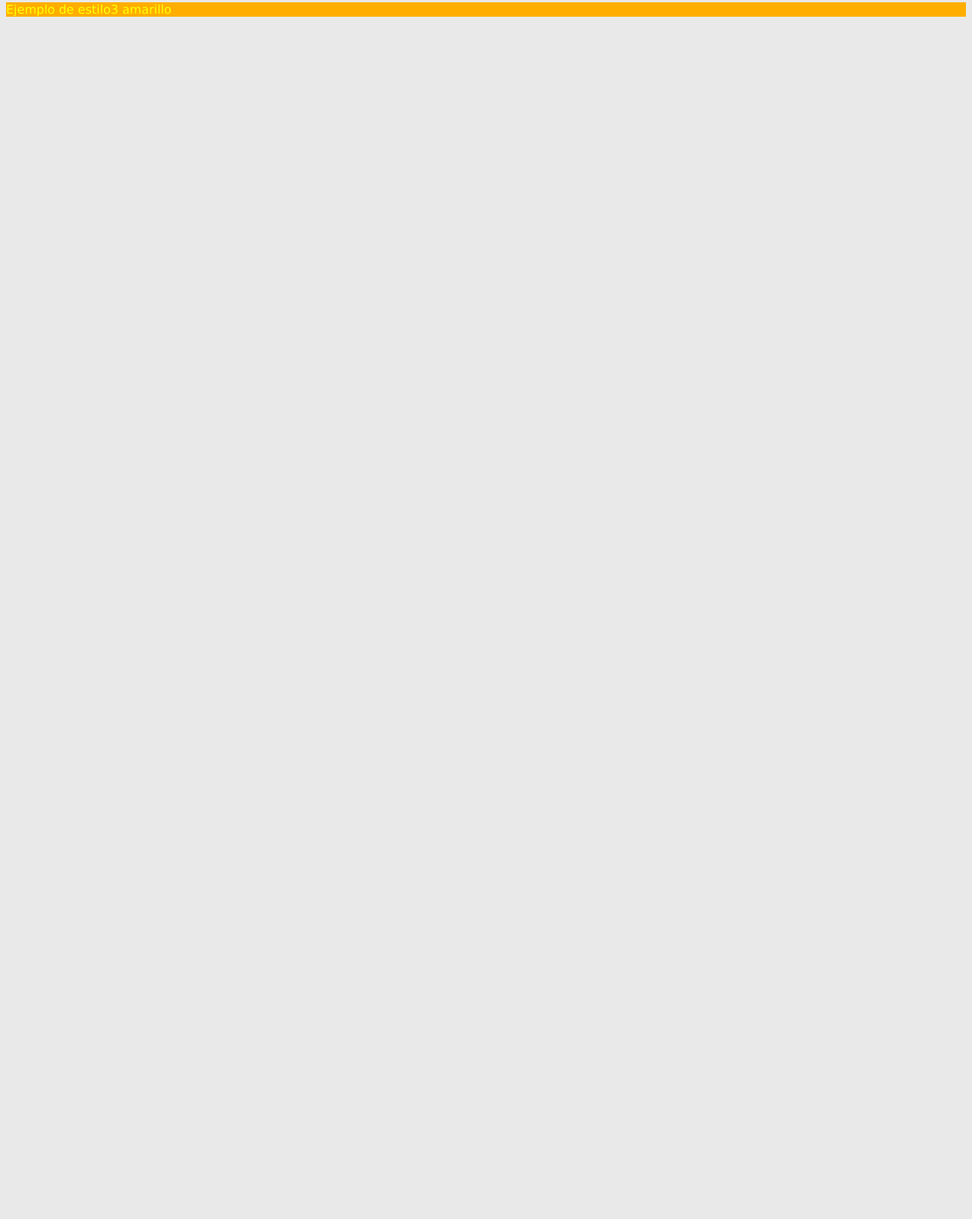
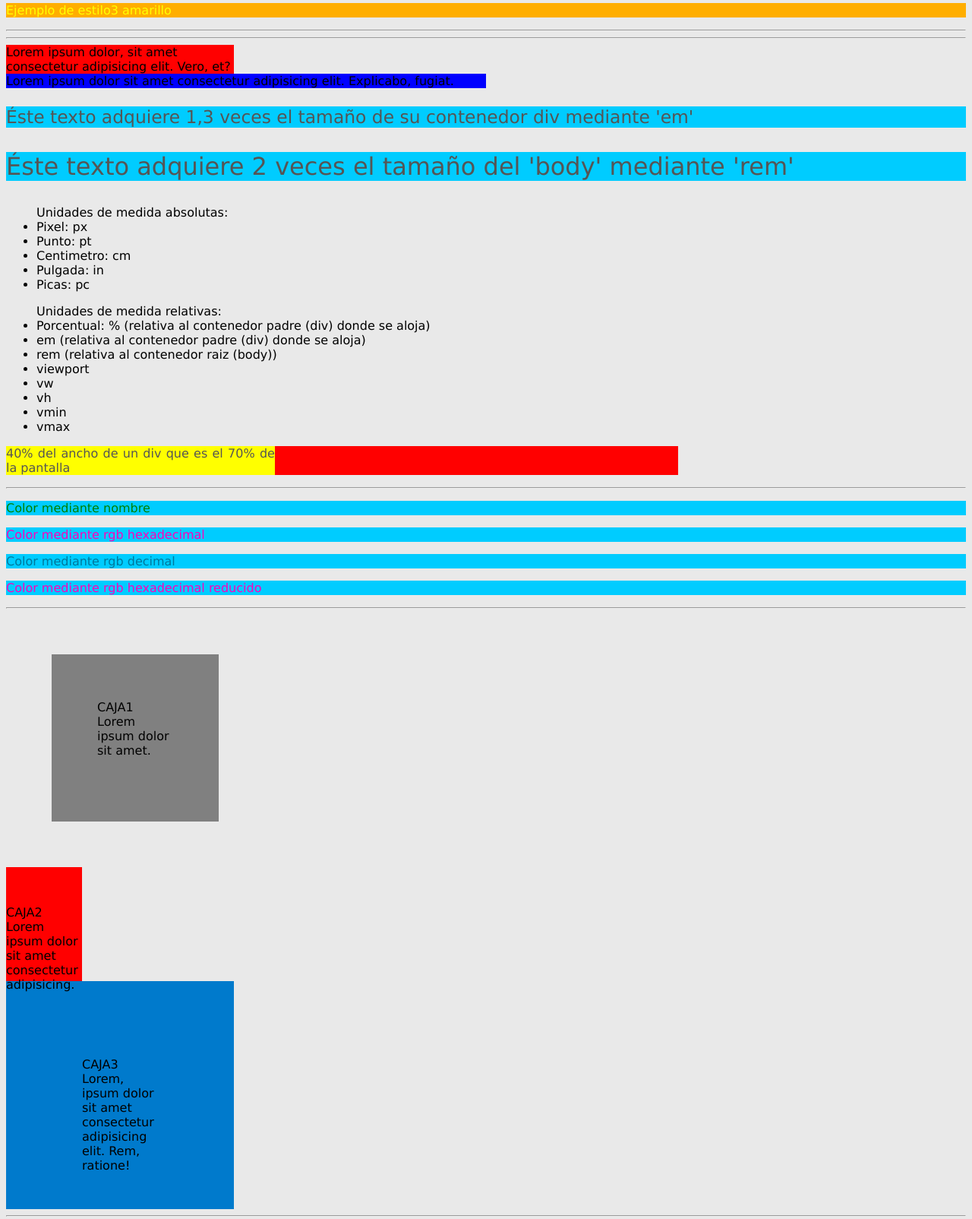
Before and after one commit to FedericoFrau/BorradorDePracticas, a plain HTML site: page index+css_ext(.css).html in a window 1280 px wide. Shown: the part 248-1852 px from the top of the page at 76% size. Before the commit the page ends 800 px from the top, so only its background shows below. Drawn offline with Linux system fonts and the light colour scheme; a web font is replaced by a local one.

Commit message:
adicion diversos estilos con CSS

```diff
--- a/estilos.css
+++ b/estilos.css
@@ -26,3 +26,44 @@ p {
   color: yellow;
   background-color: rgb(255, 174, 0);
 }
+p:hover {
+  color: #cc00a0;
+  background-color: rgb(30, 255, 0);
+}
+p:active {
+  color: #ffcaf4;
+  background-color: rgb(255, 0, 0);
+}
+.caja1 {
+  height: 100px;
+  width: 100px;
+  background-color: grey;
+  padding: 60px;
+  margin: 60px;
+}
+.caja2 {
+  height: 100px;
+  width: 100px;
+  background-color: red;
+  margin-top: 50px;
+  padding-top: 50px;
+}
+.caja3 {
+  height: 100px;
+  width: 100px;
+  background-color: #007acc;
+  padding: 100px 100px 100px 100px;
+} /* aquí otra forma de anotar los padding y margin */
+
+body {
+  font-family: Verdana, Geneva, Tahoma, sans-serif;
+} /* asigna la/s fuente de letra */
+#fuente {
+  font-family: "Arial Black";
+} /* si el nombre de la fuente tiene espacio se debe envolver en comillas */
+#fuente2 {
+  font-family: blackopsone;
+}
+#fuente3 {
+  font-family: aldrich;
+}
--- a/index+css_ext(.css).html
+++ b/index+css_ext(.css).html
@@ -5,6 +5,16 @@
     <meta name="viewport" content="width=device-width, initial-scale=1.0" />
     <title>Documento de prueba y aprendizaje</title>
     <link rel="stylesheet" href="estilos.css" type="text/css" />
+    <link
+      rel="stylesheet"
+      href="https://fonts.googleapis.com/css2?family=Aldrich&display=swap" />
+    <style>
+      @font-face {
+        font-family: "blackopsone";
+        src: url("font/blackopsone-regular-webfont.woff") format("woff"),
+          url("font/blackopsone-regular-webfont.woff2") format("woff2");
+      }
+    </style>
   </head>
   <body>
     <h1>css</h1>
@@ -13,5 +23,80 @@
     <p class="par_red">Ejemplo de estilo rojo</p>
     <p class="par_gre">Ejemplo de estilo2 verde</p>
     <p class="par_yel">Ejemplo de estilo3 amarillo</p>
+    <hr />
+    <hr />
+    <div style="width: 300px; background-color: red">
+      Lorem ipsum dolor, sit amet consectetur adipisicing elit. Vero, et?
+    </div>
+    <div style="width: 50%; background-color: blue">
+      Lorem ipsum dolor sit amet consectetur adipisicing elit. Explicabo,
+      fugiat.
+    </div>
+    <!-- entre estos dos ejemplos anteriores se diferencia entre un tamaño absoluto/fijo(px) y otro tamaño relativo/adaptable(%) al ancho de la ventana -->
+    <div style="font-size: 18px">
+      <p style="font-size: 1.3em">
+        Éste texto adquiere 1,3 veces el tamaño de su contenedor div mediante
+        'em'
+      </p>
+    </div>
+    <div style="font-size: 22px">
+      <p style="font-size: 2rem">
+        Éste texto adquiere 2 veces el tamaño del 'body' mediante 'rem'
+      </p>
+    </div>
+    <div>
+      <ul>
+        Unidades de medida absolutas:
+        <li>Pixel: px</li>
+        <li>Punto: pt</li>
+        <li>Centimetro: cm</li>
+        <li>Pulgada: in</li>
+        <li>Picas: pc</li>
+      </ul>
+      <ul>
+        Unidades de medida relativas:
+        <li>
+          Porcentual: % (relativa al contenedor padre (div) donde se aloja)
+        </li>
+        <li>em (relativa al contenedor padre (div) donde se aloja)</li>
+        <li>rem (relativa al contenedor raiz (body))</li>
+        <li>viewport</li>
+        <li>vw</li>
+        <li>vh</li>
+        <li>vmin</li>
+        <li>vmax</li>
+      </ul>
+    </div>
+    <div style="width: 70%; background-color: red">
+      <p style="width: 40%; background-color: yellow">
+        40% del ancho de un div que es el 70% de la pantalla
+      </p>
+    </div>
+
+    <hr />
+
+    <p style="color: green">Color mediante nombre</p>
+    <p style="color: #ff00bb">Color mediante rgb hexadecimal</p>
+    <p style="color: rgb(0, 120, 156)">Color mediante rgb decimal</p>
+    <p style="color: #ff00bb">Color mediante rgb hexadecimal reducido</p>
+
+    <hr />
+
+    <div class="caja1">CAJA1 Lorem ipsum dolor sit amet.</div>
+    <div class="caja2">
+      CAJA2 Lorem ipsum dolor sit amet consectetur adipisicing.
+    </div>
+    <!-- en .css adjunto se modifica 'padding' y 'margin', el padding si modifica el alto y ancho del contenedor(div)-->
+    <div class="caja3">
+      CAJA3 Lorem, ipsum dolor sit amet consectetur adipisicing elit. Rem,
+      ratione!
+    </div>
+    <hr />
+    <p id="fuente">Soy una fuente "Arial Black" local</p>
+    <p id="fuente2">Soy una fuente "Black Ops One" descargada</p>
+    <!-- se agrega la regla '@font-face' al 'head' o al .css la regla de estilo correspondiente -->
+    <p id="fuente3">Soy una fuente "Aldrich" linkeada de GoogleFonts</p>
+    <!-- Se coloca etiqueta en 'head' con el '<link>' a googlefonts, también se agrega al .css la regla de estilo correspondiente -->
+    <hr />
   </body>
 </html>
```
Also changed, not shown: font/BlackOpsOne-Regular.ttf (added), font/blackopsone-regular-webfont.woff (added), font/blackopsone-regular-webfont.woff2 (added).
